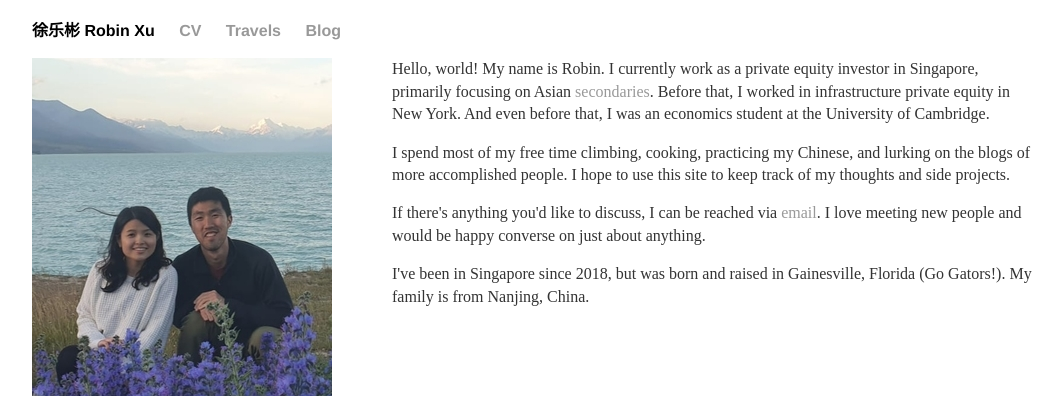
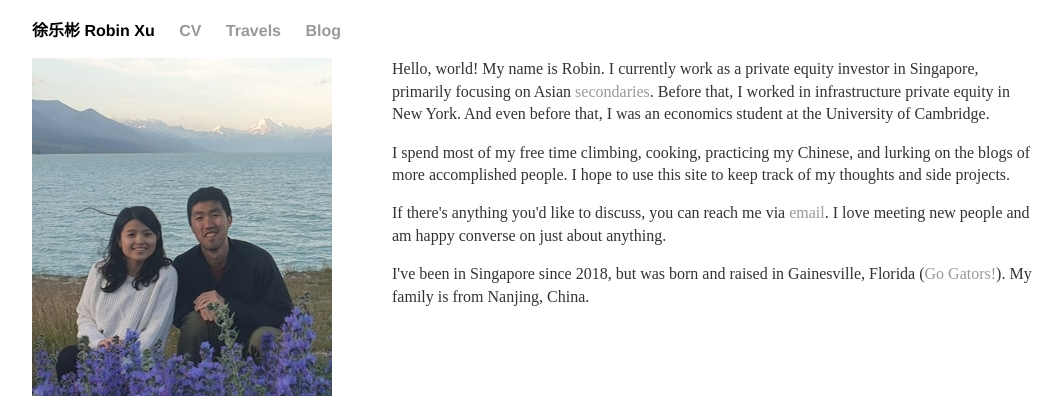
Before and after one commit to robinzxu/robinzxu.github.io, a Jekyll site: the page index.html, which Jekyll copies as it is, in a window 1280 px wide. Shown: the top 396 px of the page, without its empty margins (108-1170 px from the left). Built offline with Jekyll 4.4.1, drawn with Linux system fonts in a browser that asks for light colours.

Commit message:
Update index.html

```diff
--- a/index.html
+++ b/index.html
@@ -39,8 +39,8 @@
 
 		<p>Hello, world! My name is Robin. I currently work as a private equity investor in Singapore, primarily focusing on Asian <a target="_blank" rel="noopener noreferrer" href="https://en.wikipedia.org/wiki/Private_equity_secondary_market">secondaries</a>. Before that, I worked in infrastructure private equity in New York. And even before that, I was an economics student at the University of Cambridge.</p>
 		<p>I spend most of my free time climbing, cooking, practicing my Chinese, and lurking on the blogs of more accomplished people. I hope to use this site to keep track of my thoughts and side projects.</p>
-		<p>If there's anything you'd like to discuss, I can be reached via <a href="mailto:robinzxu@gmail.com">email</a>. I love meeting new people and would be happy converse on just about anything.</p>
-		<p>I've been in Singapore since 2018, but was born and raised in Gainesville, Florida (Go Gators!). My family is from Nanjing, China.</p>
+		<p>If there's anything you'd like to discuss, you can reach me via <a href="mailto:robinzxu@gmail.com">email</a>. I love meeting new people and am happy converse on just about anything.</p>
+		<p>I've been in Singapore since 2018, but was born and raised in Gainesville, Florida (<a target="_blank" rel="noopener noreferrer" href="https://en.wikipedia.org/wiki/Florida_Gators">Go Gators!</a>). My family is from Nanjing, China.</p>
 
 		<div style="clear:both;"></div>
 
```
